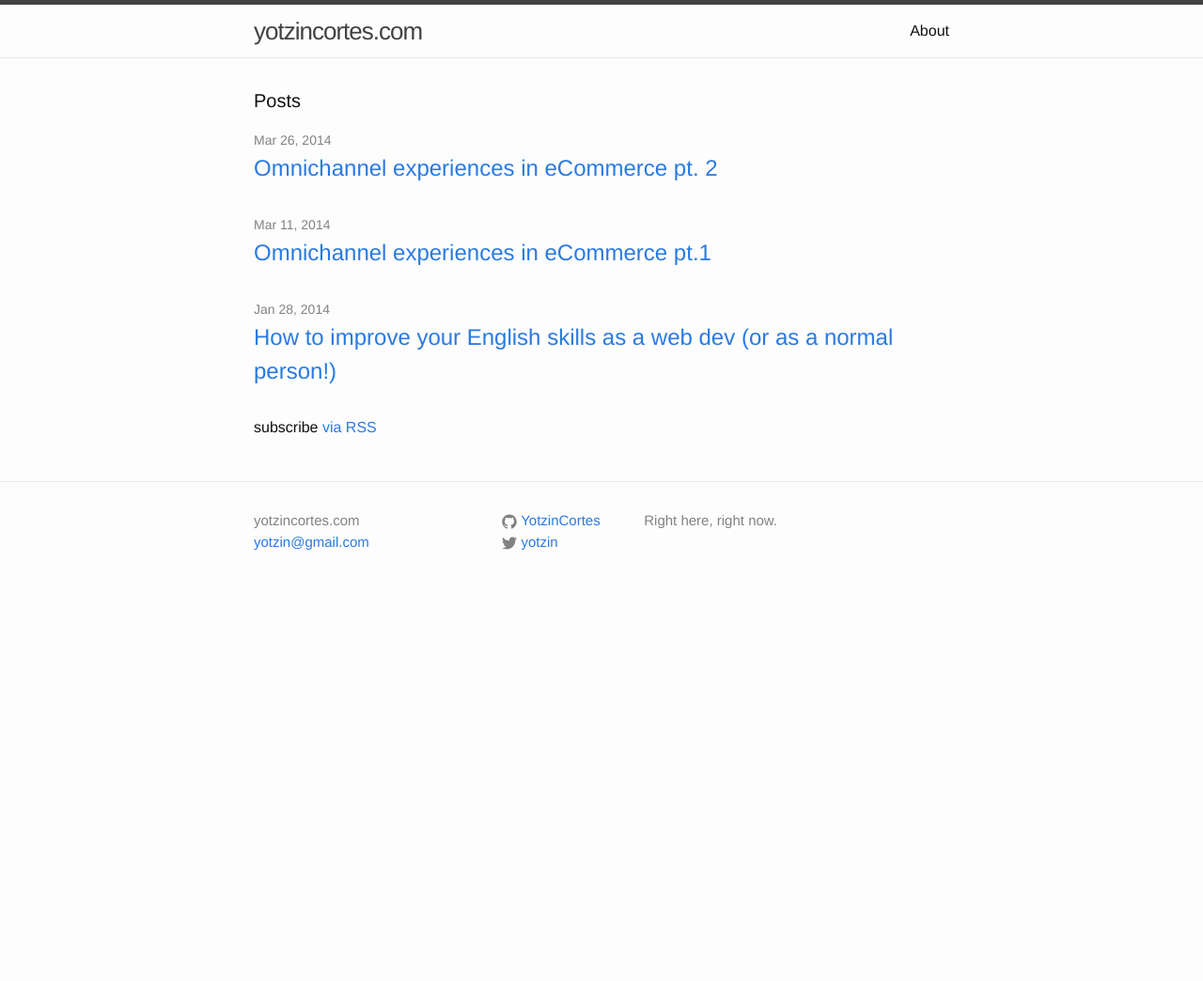
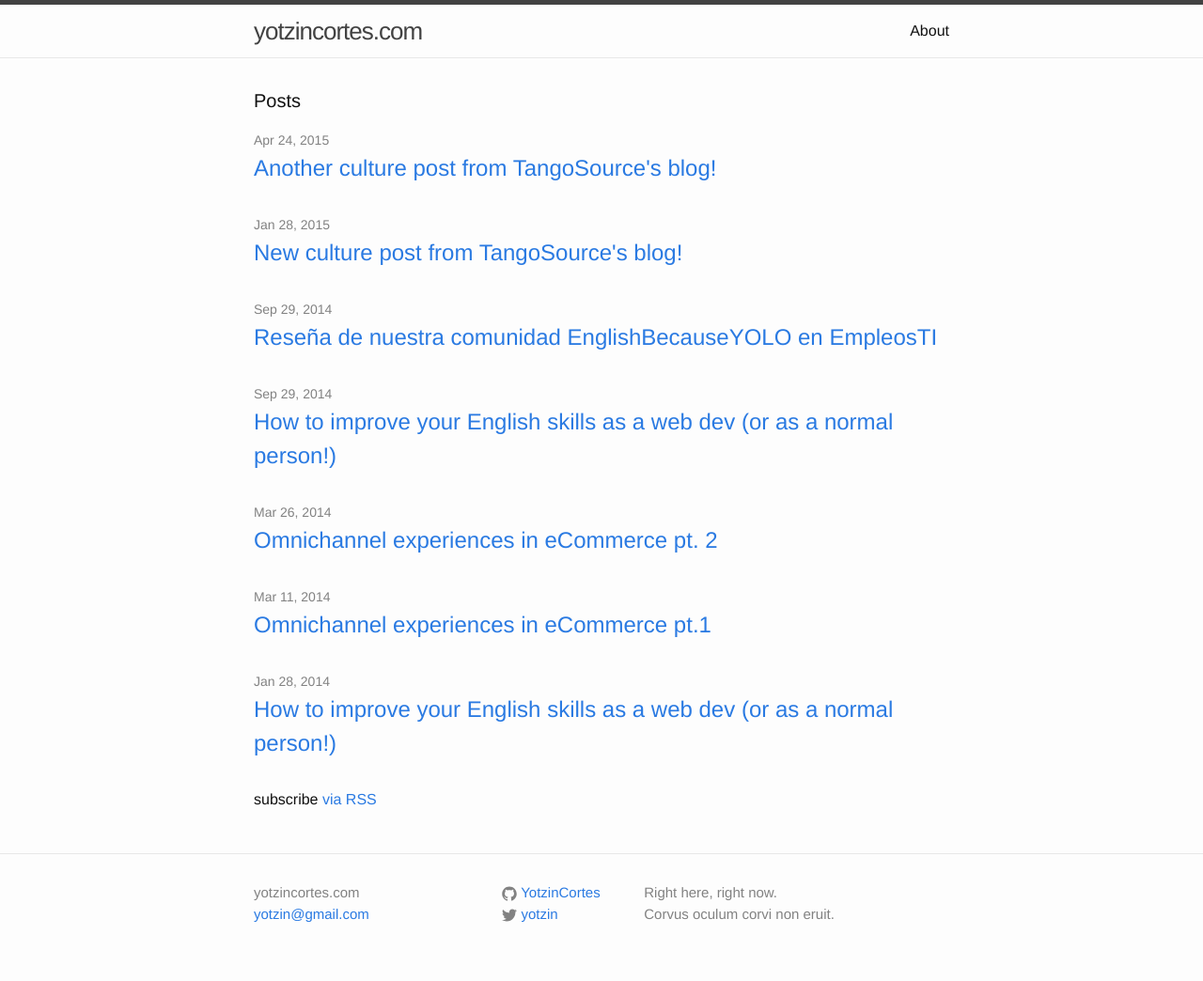
Before and after one commit to YotzinCortes/yotzincortes.github.io, a Jekyll site: the page built from index.html, in a window 1280 px wide. Shown: the whole page at 94% size. Built offline with Jekyll 4.4.1, drawn with Linux system fonts in a browser that asks for light colours; before the commit the page ends 900 px from its top, so only the background shows below that.

Commit message:
Actualizar master con lo de gh-pages

```diff
--- a/_config.yml
+++ b/_config.yml
@@ -2,7 +2,7 @@
 title: yotzincortes.com
 email: yotzin@gmail.com
 description: > # this means to ignore newlines until "baseurl:"
-  Right here, right now.
+  Right here, right now. </br> Corvus oculum corvi non eruit.
 baseurl: "" # the subpath of your site, e.g. /blog/
 url: "http://yotzincortes.github.io" # the base hostname & protocol for your site
 twitter_username: yotzin
--- /dev/null
+++ b/_posts/2015-01-28-New-culture-post-from-TangoSource's-blog.markdown
@@ -0,0 +1,11 @@
+---
+layout: post
+title:  New culture post from TangoSource's blog!
+date:   2015-01-28 21:20:31
+categories: Culture
+---
+Hello all,
+
+A short team member interview that I performed has just been published at TangoSource's blog. You can check it out [here] (http://tangosource.com/blog/get-to-know-our-developers-ivan-velazquez-web-developer/).
+
+Y.
--- /dev/null
+++ b/_posts/2015-04-24-Another-culture-post-from-TangoSource's-blog.markdown
@@ -0,0 +1,11 @@
+---
+layout: post
+title:  Another culture post from TangoSource's blog!
+date:   2015-04-24 21:20:31
+categories: Culture
+---
+Hello all,
+
+Another team member interview has just been published at TangoSource's blog. You can check it out [here] (http://tangosource.com/blog/get-to-know-our-team-cesar-gomez-web-developer/).
+
+Y.
```
Also changed, not shown: _posts/2014-01-28-How-to-improve-your-English-skills-(as-a-dev).markdown (+6 -6 lines), _posts/2014-03-26-Omnichannel-experiences-in-eCommerce-pt2.markdown (+5 -5 lines), _posts/2014-09-29-Recomendación-de-aplicación-móvil-para-mejorar-tu-inglés-publicada-en-EmpleosTI.markdown (added, +9 -0 lines), _posts/2014-09-29-Reseña-de-nuestra-comunidad-#EnglishBecauseYOLO-publicada-empleosTI.markdown (added, +11 -0 lines), 13 other files.
